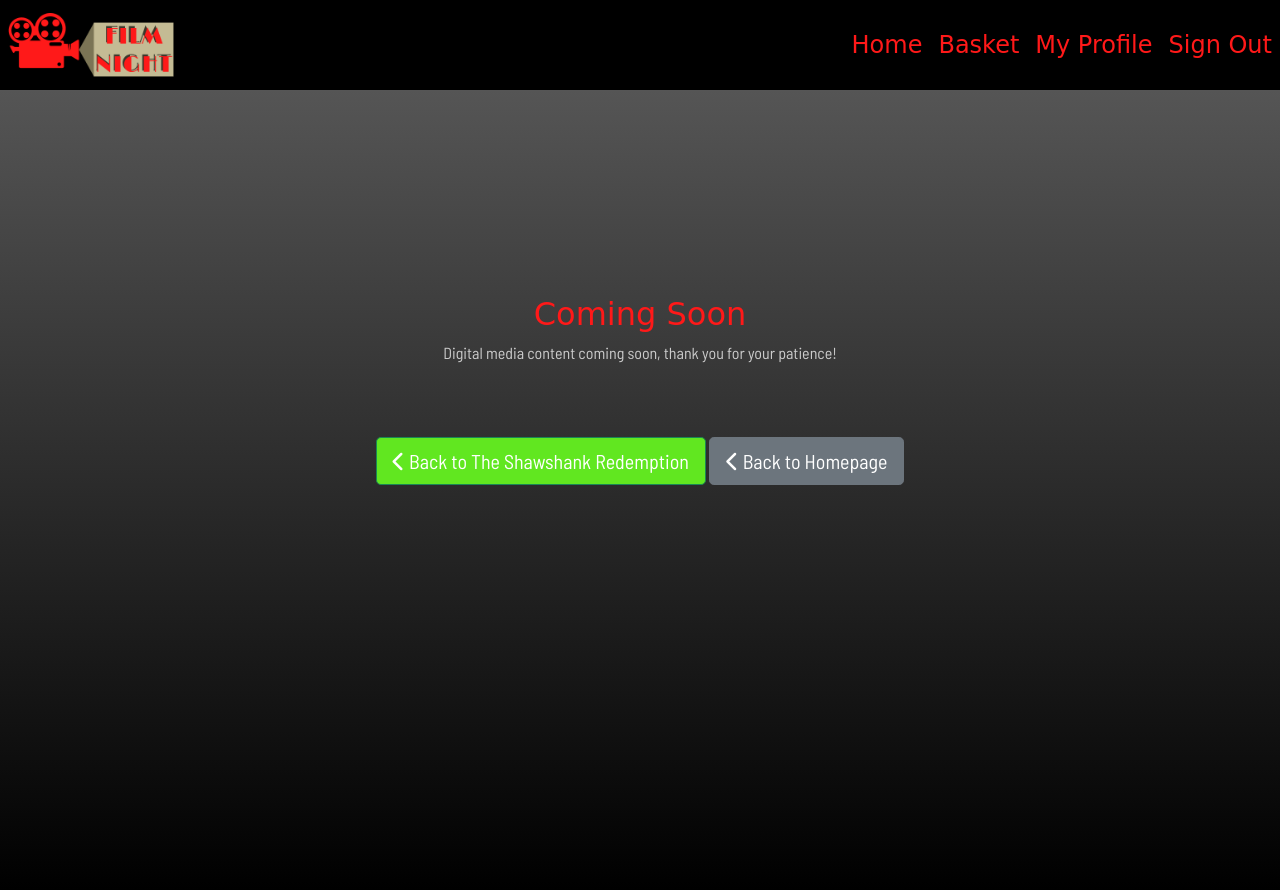
After one commit to KWSNick/filmnight, a Django app: page /watch/1 in a window 1280 px wide. The commit adds this page. Run offline with Django 3.2, Linux system fonts and the light colour scheme; the visitor is signed in with stand-in values (Sample User, id 1); data comes from the database, SQL or seed files in the repository; some libraries are stand-ins or nearby versions; some web fonts are replaced.

Commit message:
Added a holder page for potential digital content.

```diff
--- a/checkout/views.py
+++ b/checkout/views.py
@@ -175,7 +175,8 @@ def checkout_success(request, order_number):
                     messages.success(request, (f'{value["film"]} Added to\
                             your digital collection.'))
                 else:
-                    messages.info(request, (f'{value["film"]} is already in your collection.'))
+                    messages.success(request, (f'{value["film"]} is already in\
+                            your collection.'))
 
     if save_delivery:
         delivery_data = {
--- /dev/null
+++ b/films/templates/films/comingsoon.html
@@ -0,0 +1,19 @@
+{% extends "base.html" %}
+{% load static %}
+
+{% block content %}
+<h2 class="header_font sec_text_clr">Coming Soon</h2>
+<p>Digital media content coming soon, thank you for your patience!</p>
+<div class="row gx-0">
+    <div class="col mt-5">
+        <a href="{% url 'filmpage' film.id %}" class="btn btn-lg btn-success mt-2"><span class="icon">
+                <i class="fas fa-chevron-left"></i>
+            </span> Back to {{ film.Series_Title }}
+        </a>
+        <a href="{% url 'films' %}" class="btn btn-lg btn-secondary mt-2"><span class="icon">
+                <i class="fas fa-chevron-left"></i>
+            </span> Back to Homepage
+        </a>
+    </div>
+</div>
+{% endblock %}
--- a/films/urls.py
+++ b/films/urls.py
@@ -5,4 +5,5 @@ from . import views
 urlpatterns = [
     path('', views.index, name='films'),
     path('<film_id>', views.filmpage, name='filmpage'),
+    path('watch/<film_id>', views.watch, name='watch'),
 ]
--- a/films/views.py
+++ b/films/views.py
@@ -44,3 +44,18 @@ def filmpage(request, film_id):
         return render(request, 'films/filmpage.html', context)
     else:
         return redirect('accounts/login/')
+
+
+def watch(request, film_id):
+    """ A view which would host the digital streaming media """
+
+    Film = get_object_or_404(film, pk=film_id)
+
+    context = {
+        'film': Film,
+    }
+
+    if request.user.is_authenticated:
+        return render(request, 'films/comingsoon.html', context)
+    else:
+        return redirect('accounts/login/')
```
Also changed, not shown: films/templates/films/filmpage.html (+10 -0 lines).
